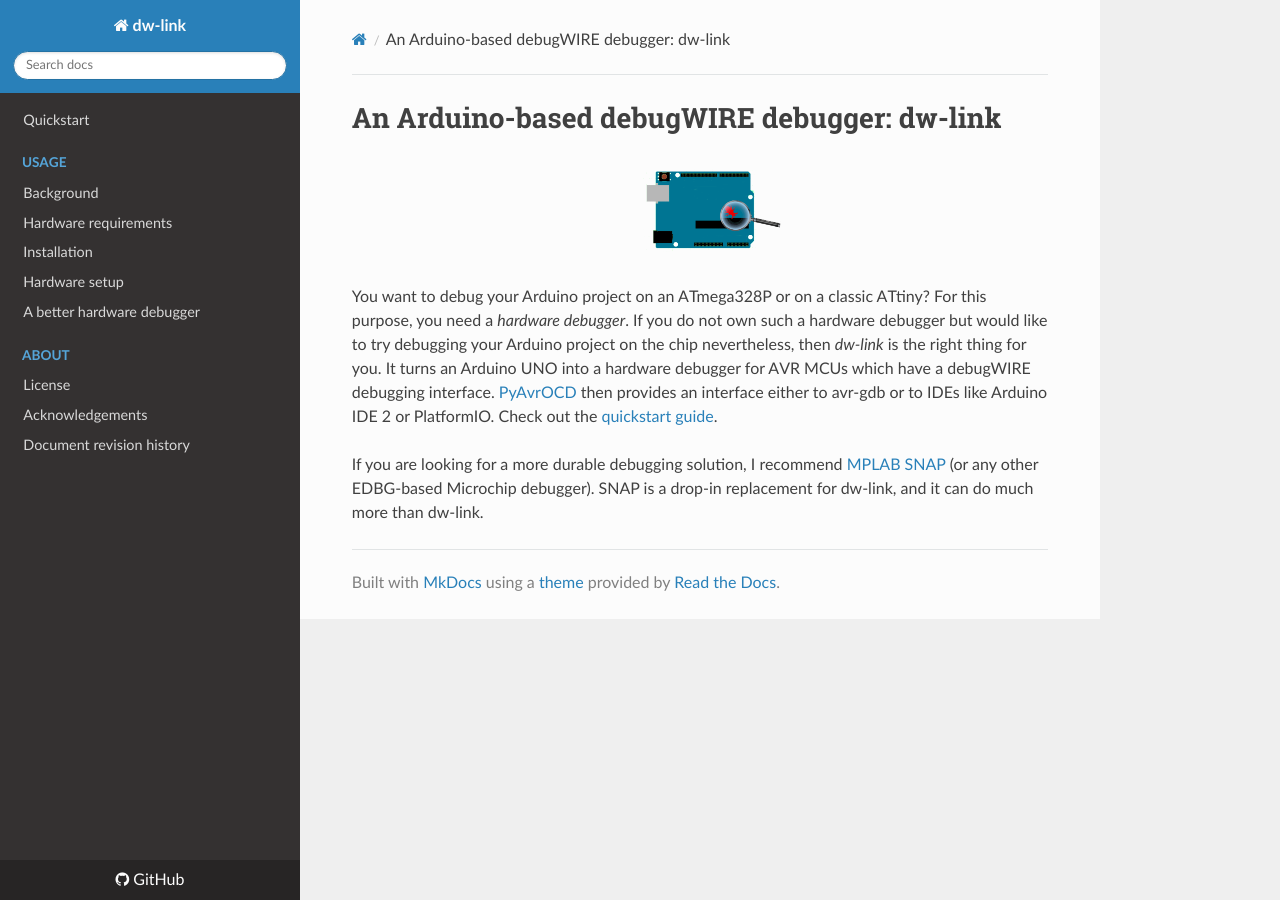
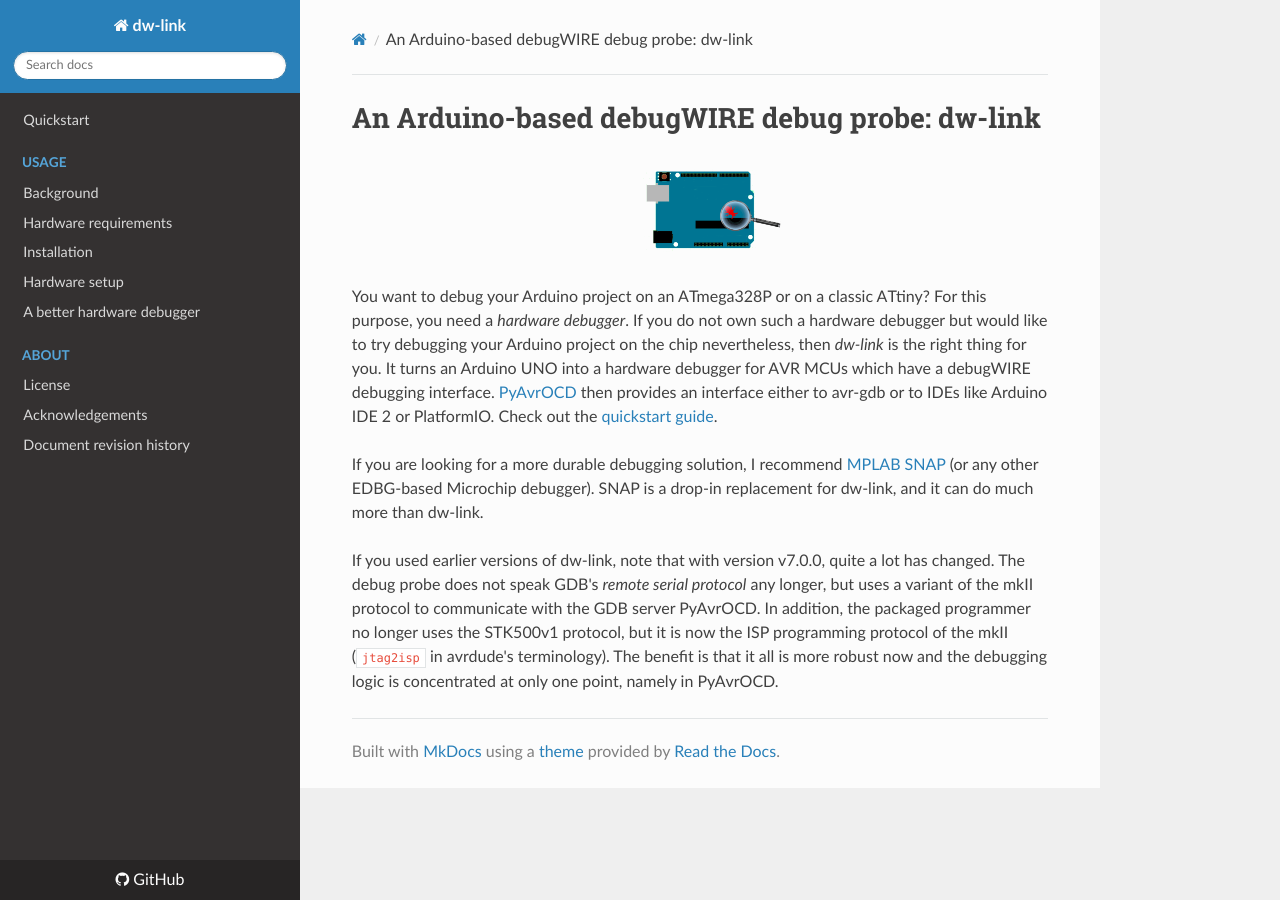
Before and after one commit to felias-fogg/dw-link, an MkDocs documentation site: the page built from docs/index.md, in a window 1280 px wide. Built offline with MkDocs 1.6.1, drawn with Linux system fonts in a browser that asks for light colours; nearby versions of some CDN libraries.

Commit message:
doc update to account for new protocol

```diff
--- a/docs/index.md
+++ b/docs/index.md
@@ -1,4 +1,4 @@
-# An Arduino-based debugWIRE debugger: dw-link
+# An Arduino-based debugWIRE debug probe: dw-link
 
 <p align="center">
 <img src="https://raw.githubusercontent.com/felias-fogg/dw-link/refs/heads/master/docs/pics/uno-debug2.png" width="40%">
@@ -6,3 +6,5 @@
 You want to debug your Arduino project on an ATmega328P or on a classic ATtiny? For this purpose, you need a *hardware debugger*. If you do not own such a hardware debugger but would like to try debugging your Arduino project on the chip nevertheless, then *dw-link* is the right thing for you. It turns an Arduino UNO into a hardware debugger for AVR MCUs which have a debugWIRE debugging interface. [PyAvrOCD](https://pyavrocd.io) then provides an interface either to avr-gdb or to IDEs like Arduino IDE 2 or PlatformIO. Check out the [quickstart guide](https://quickstart.md).
 
 If you are looking for a more durable debugging solution, I recommend [MPLAB SNAP](https://www.microchip.com/en-us/development-tool/pg164100) (or any other EDBG-based Microchip debugger). SNAP is a drop-in replacement for dw-link, and it can do much more than dw-link.
+
+If you used earlier versions of dw-link, note that with version v7.0.0, quite a lot has changed. The debug probe does not speak GDB's *remote serial protocol* any longer, but uses a variant of the mkII protocol to communicate with the GDB server PyAvrOCD. In addition, the packaged programmer no longer uses the STK500v1 protocol, but it is now the ISP programming protocol of the mkII (`jtag2isp` in avrdude's terminology). The benefit is that it all is more robust now and the debugging logic is concentrated at only one point, namely in PyAvrOCD.
```
Also changed, not shown: docs/intro.md (+1 -1 lines), docs/quickstart.md (+1 -1 lines).
